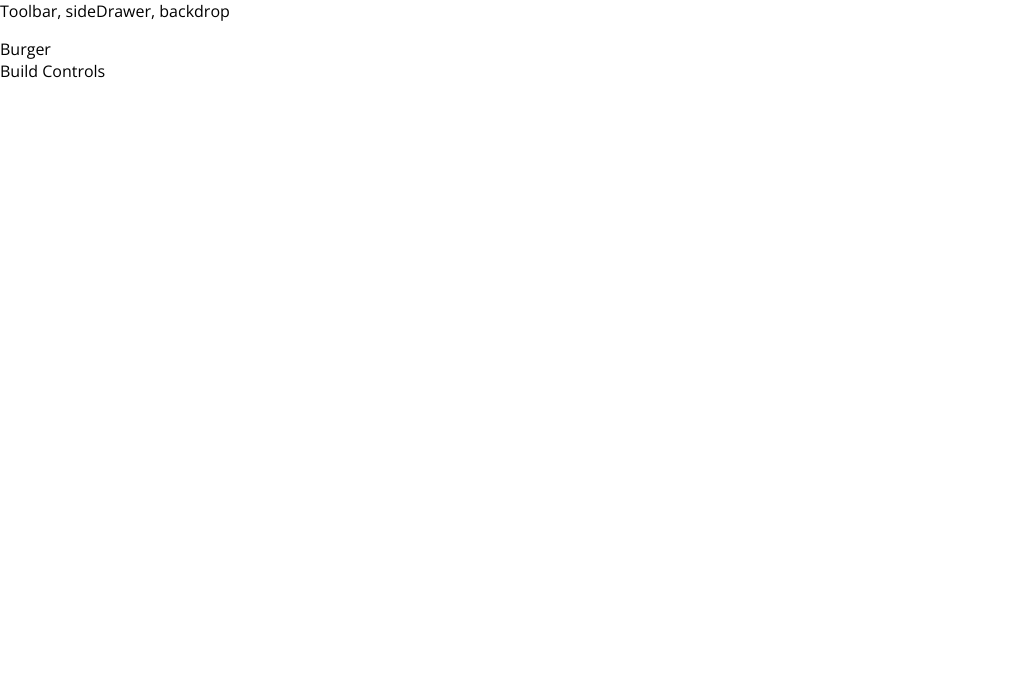
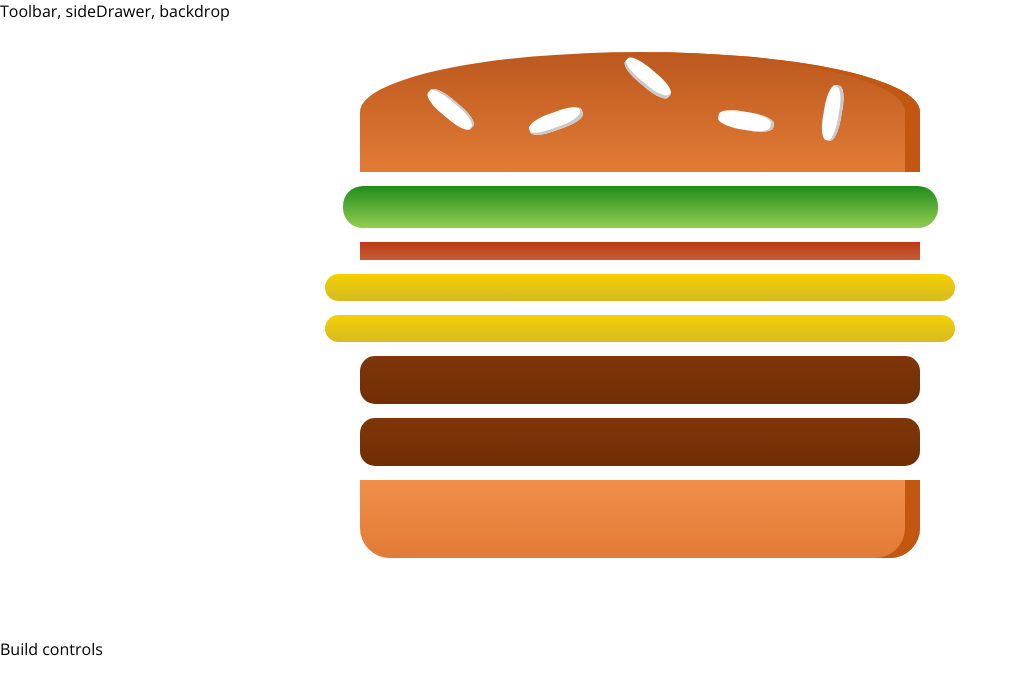
Before and after one commit to LukeMwila/Burger-Builder, a React app: page / in a window 1280 px wide. Shown: the top 694 px of the page, without its empty margins (0-1018 px from the left). Built offline with nearby package versions, Linux system fonts and the light colour scheme.

Commit message:
Dynamically add ingredients to the burger based on their state

```diff
--- a/package.json
+++ b/package.json
@@ -30,6 +30,7 @@
     "postcss-flexbugs-fixes": "3.2.0",
     "postcss-loader": "2.0.8",
     "promise": "8.0.1",
+    "prop-types": "^15.6.0",
     "raf": "3.4.0",
     "react": "^16.2.0",
     "react-dev-utils": "^4.2.1",
--- /dev/null
+++ b/src/components/Burger/Burger.css
@@ -0,0 +1,30 @@
+.Burger{
+    width: 100%;
+    margin: auto;
+    height: 250px;
+    overflow: scroll;
+    text-align: center;
+    font-weight: bold;
+    font-size: 1.2rem;
+}
+
+@media (min-width: 500px) and (min-height: 400px){
+    .Burger{
+        width: 350px;
+        height: 300px;
+    }
+}
+
+@media (min-width: 500px) and (min-height: 401px){
+    .Burger{
+        width: 450px;
+        height: 400px;
+    }
+}
+
+@media (min-width: 1000px) and (min-height: 700px){
+    .Burger{
+        width: 700px;
+        height: 600px;
+    }
+}
--- a/src/components/Burger/Burger.js
+++ b/src/components/Burger/Burger.js
@@ -0,0 +1,23 @@
+import React from 'react'
+
+import classes from './Burger.css'
+import BurgerIngredient from './BurgerIngredient/BurgerIngredient'
+
+const burger = ( props ) => {
+    const transformedIngredients = Object.keys( props.ingredients )
+        .map( ( igKey ) => {
+            return [...Array( props.ingredients[igKey] )].map( (_, i) => {
+                return <BurgerIngredient key={igKey + i} type={igKey} />
+            } )
+        } )
+
+    return (
+        <div className={classes.Burger}>
+            <BurgerIngredient type='bread-top' />
+                {transformedIngredients}
+            <BurgerIngredient type='bread-bottom' />
+        </div>
+    )
+}
+
+export default burger
--- a/src/components/Burger/BurgerIngredient/BurgerIngredient.js
+++ b/src/components/Burger/BurgerIngredient/BurgerIngredient.js
@@ -1,7 +1,47 @@
-import React from 'react'
+import React, { Component } from 'react'
+import classes from './BurgerIngredient.css'
+import PropTypes from 'prop-types'
 
-const burgerIngredient = ( props ) => {
+class BurgerIngredient extends Component {
+
+    render(){
+        let ingredient = null
+
+        switch( this.props.type ){
+            case ( 'bread-bottom' ):
+                ingredient = <div className={classes.BreadBottom}></div>
+                break
+            case ( 'bread-top' ):
+                ingredient = (
+                    <div className={classes.BreadTop}>
+                        <div className={classes.Seeds1}></div>
+                        <div className={classes.Seeds2}></div>
+                    </div>
+                )
+                break
+            case ( 'meat' ):
+                ingredient = <div className={classes.Meat}></div>
+                break
+            case ( 'cheese' ):
+                ingredient = <div className={classes.Cheese}></div>
+                break
+            case ( 'salad' ):
+                ingredient = <div className={classes.Salad}></div>
+                break
+            case ( 'bacon' ):
+                ingredient = <div className={classes.Bacon}></div>
+                break
+            default:
+                ingredient = null
+        }
+
+        return ingredient
+    }
 
 }
 
-export default burgerIngredient
+BurgerIngredient.propTypes = {
+    type: PropTypes.string.isRequired,
+}
+
+export default BurgerIngredient
--- a/src/containers/BurgerBuilder/BurgerBuilder.js
+++ b/src/containers/BurgerBuilder/BurgerBuilder.js
@@ -1,12 +1,22 @@
 import React, { Component } from 'react'
 import Aux from '../../hoc/Aux'
+import Burger from '../../components/Burger/Burger'
 
 class BurgerBuilder extends Component{
+    state = {
+        ingredients: {
+            salad: 1,
+            bacon: 1,
+            cheese: 2,
+            meat: 2
+        }
+    }
+
     render(){
         return(
             <Aux>
-                <div>Burger</div>
-                <div>Build Controls</div>
+                <Burger ingredients={this.state.ingredients} />
+                <div>Build controls</div>
             </Aux>
         )
     }
```
